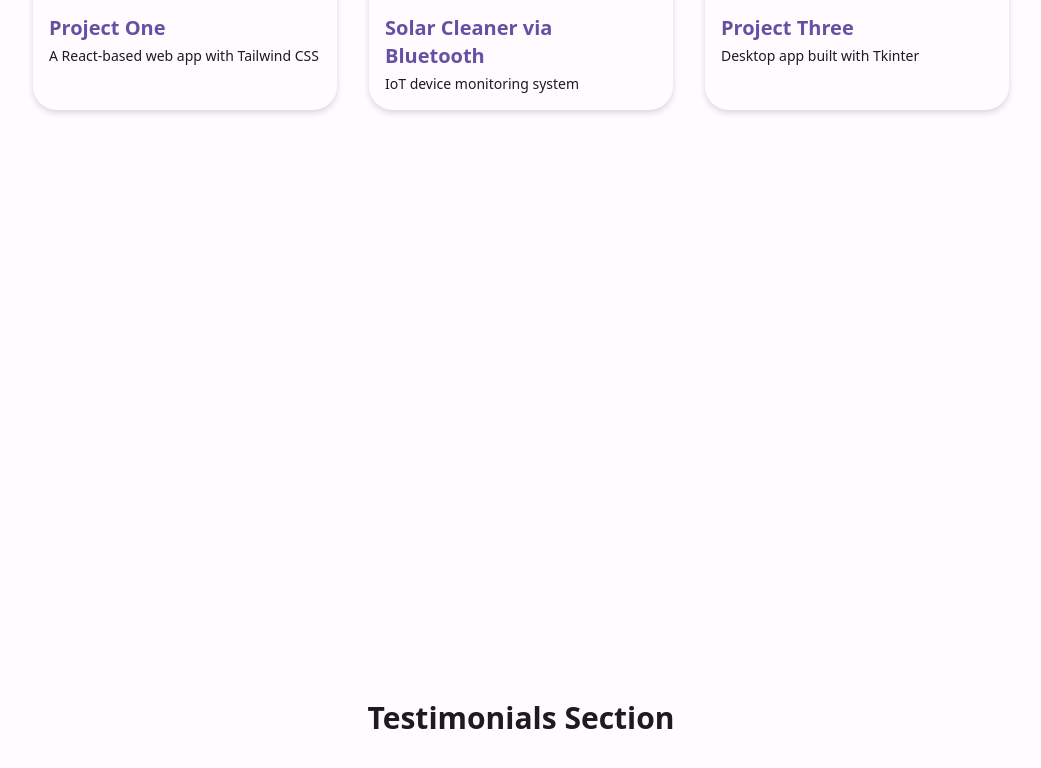
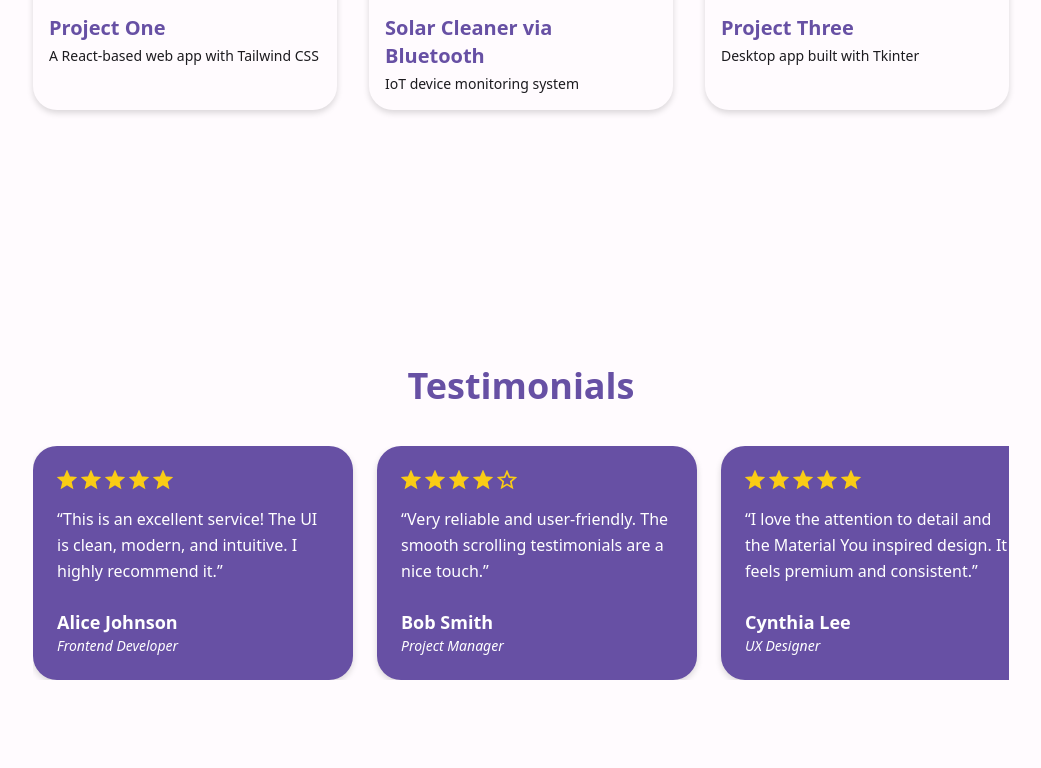
Before and after one commit to ohmudassir/Personal-Portfolio, a React (Vite) app in the folder my-portfolio/: page / in a window 1280 px wide. Shown: the part 1794-2562 px from the top of the page, without its empty margins (119-1160 px from the left). Built offline with nearby package versions, Linux system fonts and the light colour scheme.

Commit message:
structure and desiign is ready (Animation pending) of Testimonials

```diff
--- a/my-portfolio/src/sections/Testimonials.jsx
+++ b/my-portfolio/src/sections/Testimonials.jsx
@@ -1,9 +1,147 @@
-import React from 'react';
+import React, { useEffect, useRef } from "react";
+
+const testimonials = [
+  {
+    id: 1,
+    name: "Alice Johnson",
+    role: "Frontend Developer",
+    rating: 5,
+    comment:
+      "This is an excellent service! The UI is clean, modern, and intuitive. I highly recommend it.",
+  },
+  {
+    id: 2,
+    name: "Bob Smith",
+    role: "Project Manager",
+    rating: 4,
+    comment:
+      "Very reliable and user-friendly. The smooth scrolling testimonials are a nice touch.",
+  },
+  {
+    id: 3,
+    name: "Cynthia Lee",
+    role: "UX Designer",
+    rating: 5,
+    comment:
+      "I love the attention to detail and the Material You inspired design. It feels premium and consistent.",
+  },
+  {
+    id: 4,
+    name: "David Kim",
+    role: "Full Stack Developer",
+    rating: 4,
+    comment:
+      "Great work! The automatic horizontal scroll helps catch attention without being distracting.",
+  },
+];
+
+function StarRating({ rating }) {
+  return (
+    <div className="flex space-x-1 text-yellow-400" aria-label={`${rating} out of 5 stars`}>
+      {[...Array(5)].map((_, i) => (
+        <svg
+          key={i}
+          className={`w-5 h-5 ${i < rating ? "fill-current" : "stroke-current"}`}
+          fill={i < rating ? "currentColor" : "none"}
+          stroke="currentColor"
+          strokeWidth="2"
+          viewBox="0 0 24 24"
+          aria-hidden="true"
+        >
+          <path d="M12 17.27L18.18 21 16.54 13.97 22 9.24 14.81 8.63 12 2 9.19 8.63 2 9.24 7.46 13.97 5.82 21z" />
+        </svg>
+      ))}
+    </div>
+  );
+}
 
 export default function Testimonials() {
+  const containerRef = useRef(null);
+  const autoScrollSpeed = 0.5; // Adjust speed here
+  const isUserScrolling = useRef(false);
+  const scrollTimeout = useRef(null);
+  const animationFrameId = useRef(null);
+
+  // Auto-scroll function with smoothness
+  const autoScrollStep = () => {
+    const container = containerRef.current;
+    if (!container) return;
+
+    if (!isUserScrolling.current) {
+      container.scrollLeft += autoScrollSpeed;
+
+      // Loop scroll
+      if (container.scrollLeft >= container.scrollWidth - container.clientWidth) {
+        container.scrollLeft = 0;
+      }
+    }
+
+    animationFrameId.current = requestAnimationFrame(autoScrollStep);
+  };
+
+  useEffect(() => {
+    animationFrameId.current = requestAnimationFrame(autoScrollStep);
+
+    return () => cancelAnimationFrame(animationFrameId.current);
+  }, []);
+
+  // Handle user manual scroll to pause auto-scroll and resume after timeout
+  const onUserScroll = () => {
+    if (scrollTimeout.current) {
+      clearTimeout(scrollTimeout.current);
+    }
+
+    isUserScrolling.current = true;
+
+    // Resume auto scroll after 2 seconds of inactivity
+    scrollTimeout.current = setTimeout(() => {
+      isUserScrolling.current = false;
+    }, 2000);
+  };
+
   return (
-    <section id="testimonials" className="min-h-screen flex items-center justify-center">
-      <h2 className="text-3xl font-bold">Testimonials Section</h2>
+    <section
+      id="testimonials"
+      className="max-w-5xl mx-auto py-12 px-6"
+      aria-label="Testimonials Section"
+    >
+      <h2 className="text-4xl font-bold text-primary mb-10 text-center">Testimonials</h2>
+
+      <div
+        ref={containerRef}
+        onScroll={onUserScroll}
+        className="flex space-x-6 overflow-x-auto scrollbar-hide snap-x snap-mandatory scroll-smooth"
+        tabIndex={0}
+        role="list"
+        aria-live="polite"
+        aria-label="Testimonials carousel"
+        style={{ scrollBehavior: "smooth" }} // ensure smooth manual scrolling
+      >
+        {testimonials.map(({ id, name, role, rating, comment }) => (
+          <article
+            key={id}
+            className="flex-shrink-0 snap-center w-80 bg-primary rounded-material p-6 shadow-material hover:shadow-lg transition-shadow duration-300 cursor-default"
+            role="listitem"
+            aria-labelledby={`testimonial-${id}-name`}
+            aria-describedby={`testimonial-${id}-comment`}
+          >
+            <StarRating rating={rating} />
+            <p
+              id={`testimonial-${id}-comment`}
+              className="mt-4 text-onPrimary text-base font-medium leading-relaxed"
+            >
+              “{comment}”
+            </p>
+            <p
+              id={`testimonial-${id}-name`}
+              className="mt-6 font-semibold text-onPrimary text-lg"
+            >
+              {name}
+            </p>
+            <p className="text-sm italic text-onPrimary">{role}</p>
+          </article>
+        ))}
+      </div>
     </section>
   );
 }
```
Also changed, not shown: my-portfolio/src/index.css (line endings or trailing spaces).
